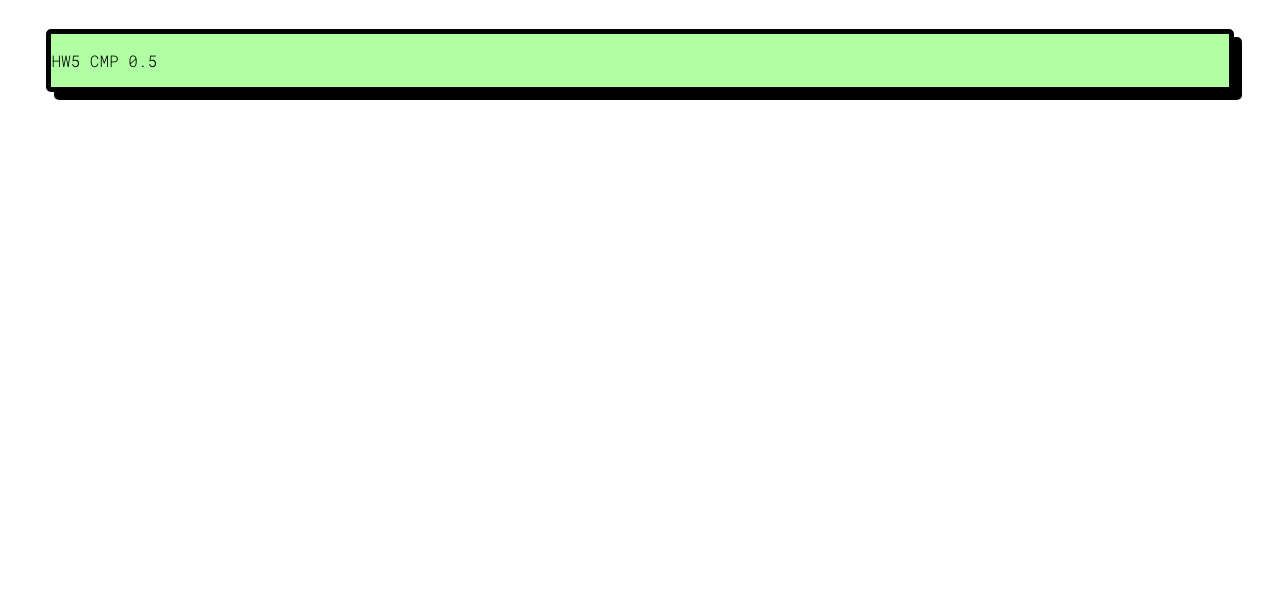
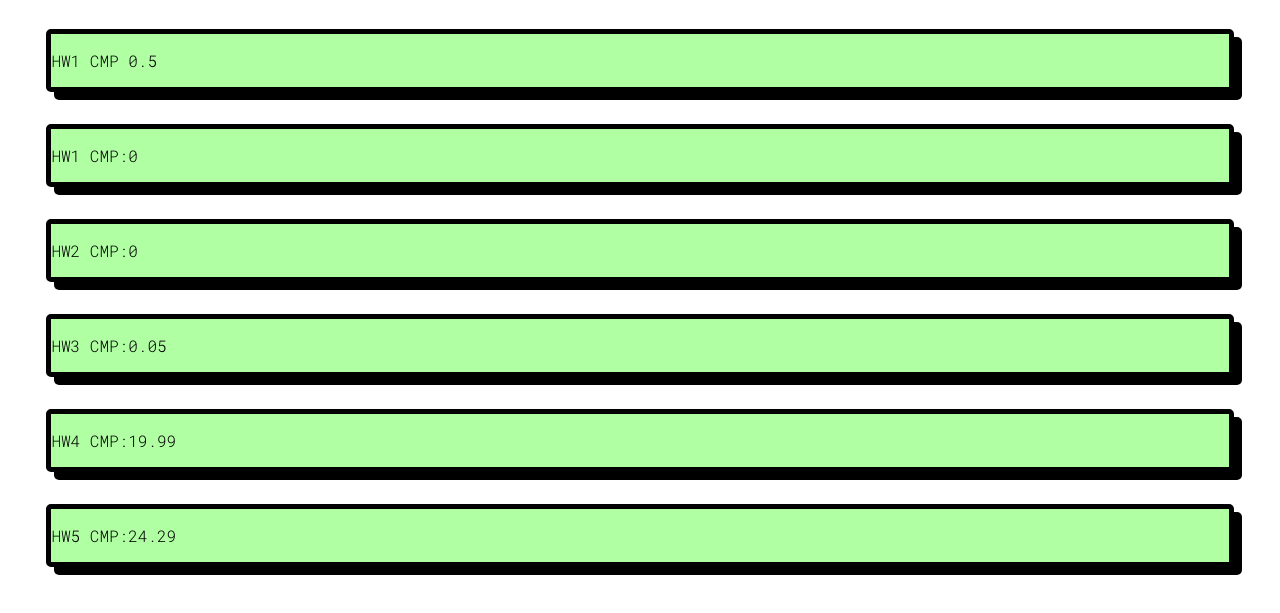
Before and after one commit to azamtau/deadline-timer, a plain HTML site: page index.html in a window 1280 px wide. Both pictures are taken after typing "2020-01-15" into the empty fields and a click on the button "Submit". Shown: the part 161-774 px from the top of the page. Drawn offline with Linux system fonts and the light colour scheme.

Commit message:
DOM code

```diff
--- /dev/null
+++ b/data.json
@@ -0,0 +1,30 @@
+{
+	"homeworks": [
+		{
+			"name": "HW1",
+			"deadline": "February 23, 2020 23:59:00",
+			"points": 10
+		},
+		{
+			"name": "HW2",
+			"deadline": "February 23, 2020 23:59:00",
+			"points": 15
+		},
+		{
+			"name": "HW3",
+			"deadline": "April 30, 2020 23:59:00",
+			"points": 20
+		},
+		{
+			"name": "HW4",
+			"deadline": "May 22, 2020 23:59:00",
+			"points": 40
+		},
+		{
+			"name": "HW5",
+			"deadline": "May 24, 2020 23:59:00",
+			"points": 30
+		}
+
+	]
+}
--- a/index.html
+++ b/index.html
@@ -2,11 +2,12 @@
 <html>
 <head>
 	<title>Deadline Timer</title>
+	<meta name="viewport" content="width=device-width, initial-scale=1.0">
+
 	<link rel="stylesheet" type="text/css" href="style.css">
 	<link href="https://fonts.googleapis.com/css2?family=Roboto+Mono:wght@300;500&display=swap" rel="stylesheet">
 </head>
 <body>
-
 	<div class="parent">
 		<div class="left-top">
 			<h1>Deadline timer</p1>
@@ -23,14 +24,18 @@
 		<option class="opt">HW3</option>
 	</select>
 
-	<input type="button" value="Submit" class="btn" >
+	<input id="btn" type="button" value="Submit" class="btn" >
 
-	<div class="hw-item">
-		<p>HW5 CMP 0.5</p>
+	<div class="hw-holder">
+		<div class="hw-item">
+			<p>HW1 CMP 0.5</p>
+		</div>
 	</div>
+
 
 <!--
 	<img src="0.svg" />
  -->
 </body>
+	<script src="script.js"></script>
 </html>
--- /dev/null
+++ b/script.js
@@ -0,0 +1,44 @@
+// Get element
+let el = document.querySelector('.hw-item');
+let btn = document.querySelector("#btn");
+
+btn.addEventListener('click', function() {
+
+	fetch('./data.json')
+		.then(response => response.json())
+		.then(data => {
+			for (let hw of data.homeworks)
+			{
+				let hwHolder = document.querySelector('.hw-holder');
+
+				let hwItem = document.createElement('div');
+				hwItem.setAttribute('class', 'hw-item');
+
+				let hwP = document.createElement('p');
+				let cmp = getCMP(hw.deadline, hw.points);
+				hwP.textContent = `${hw.name} CMP:${cmp}`;
+
+				hwHolder.appendChild(hwItem);
+				hwItem.appendChild(hwP);
+			}
+		})
+		.catch(error => console.log(error));
+});
+
+function calcCurrPoint(maxPoints, hoursLate) {
+	let currMaxPoints = maxPoints;
+	while(hoursLate > 0) {
+		currMaxPoints = currMaxPoints * 0.99;
+		hoursLate--;
+	}
+	return Math.round((currMaxPoints + Number.EPSILON) * 100) / 100;
+}
+
+
+function getCMP(deadline, maxPoints) {
+	let currDate = Date.now();
+	let hoursLate = Math.floor((currDate - Date.parse(deadline)) / 3600000);
+
+	let cmp = calcCurrPoint(maxPoints, hoursLate);
+	return cmp;
+}
```
Also changed, not shown: contacts.html (deleted, +0 -9 lines), 1 other file.
